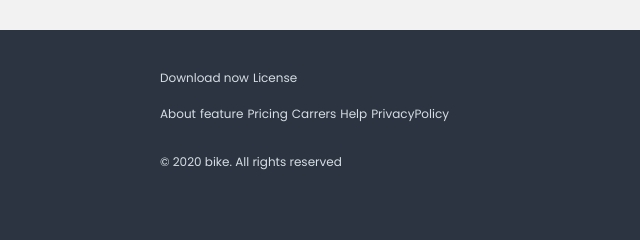
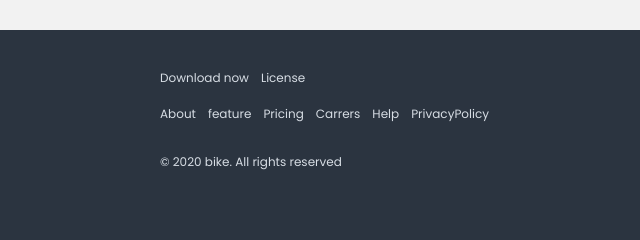
Before and after one commit to RAKIB2699/biker-zone-deisy, a plain HTML site: page index.html in a window 1280 px wide. Shown: the part 3302-3542 px from the top of the page, 0-640 px from the left. Drawn offline with nearby package versions, Linux system fonts and the light colour scheme.

Commit message:
final commit

```diff
--- a/index.html
+++ b/index.html
@@ -307,11 +307,11 @@
 
   <footer class="lg:flex lg:justify-between lg:px-40 footer bg-neutral text-neutral-content p-10">
     <div>
-      <div class="flex gap-1 text-xs font-normal">
+      <div class="flex gap-3 text-xs font-normal">
         <p>Download now</p>
         <p>License</p>
        </div>
-       <div class="flex gap-1 text-xs font-normal mt-3">
+       <div class="flex flex-wrap gap-3 text-xs font-normal mt-3">
         <p>About</p>
         <p>feature</p>
         <p>Pricing</p>
```
